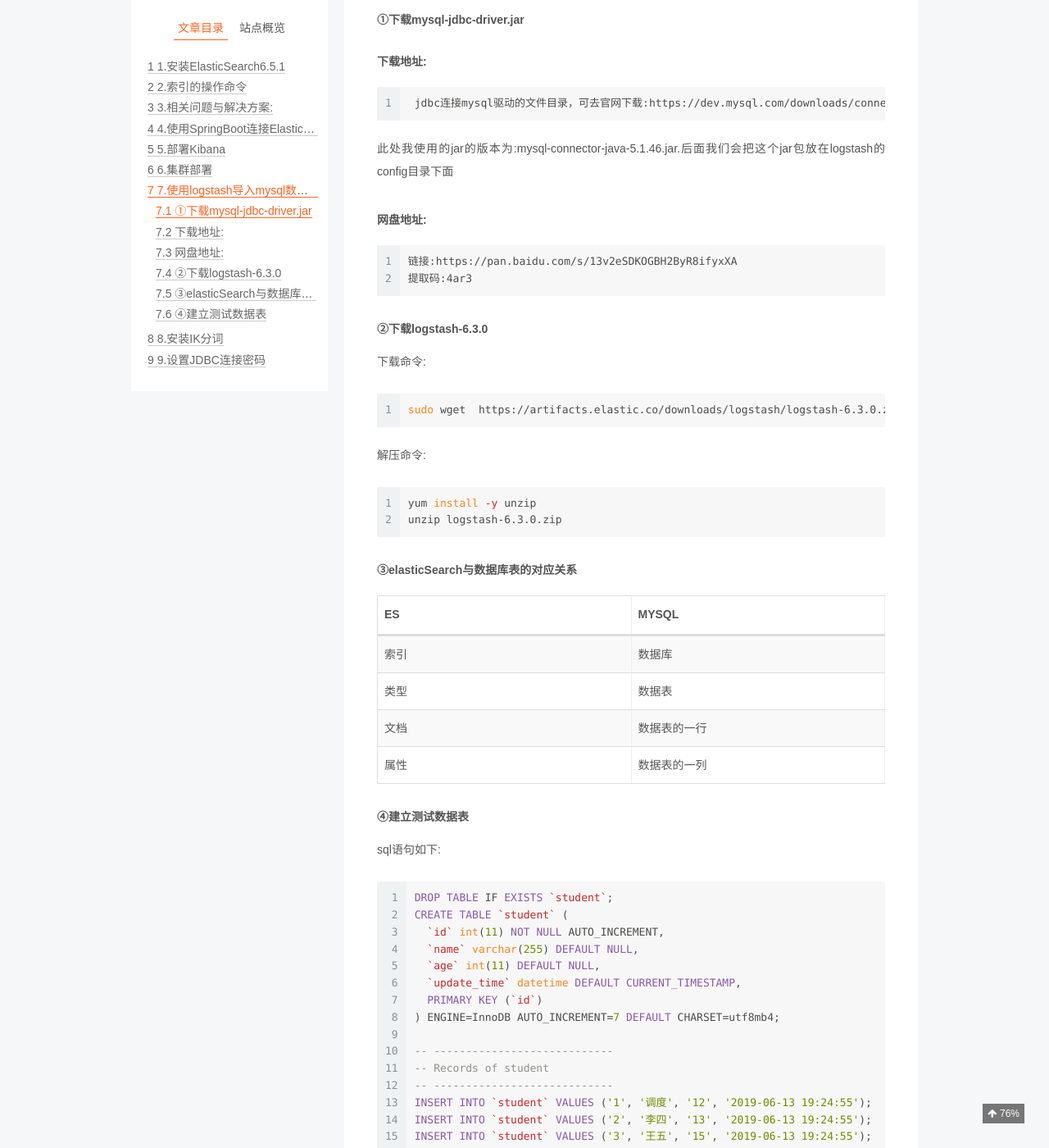
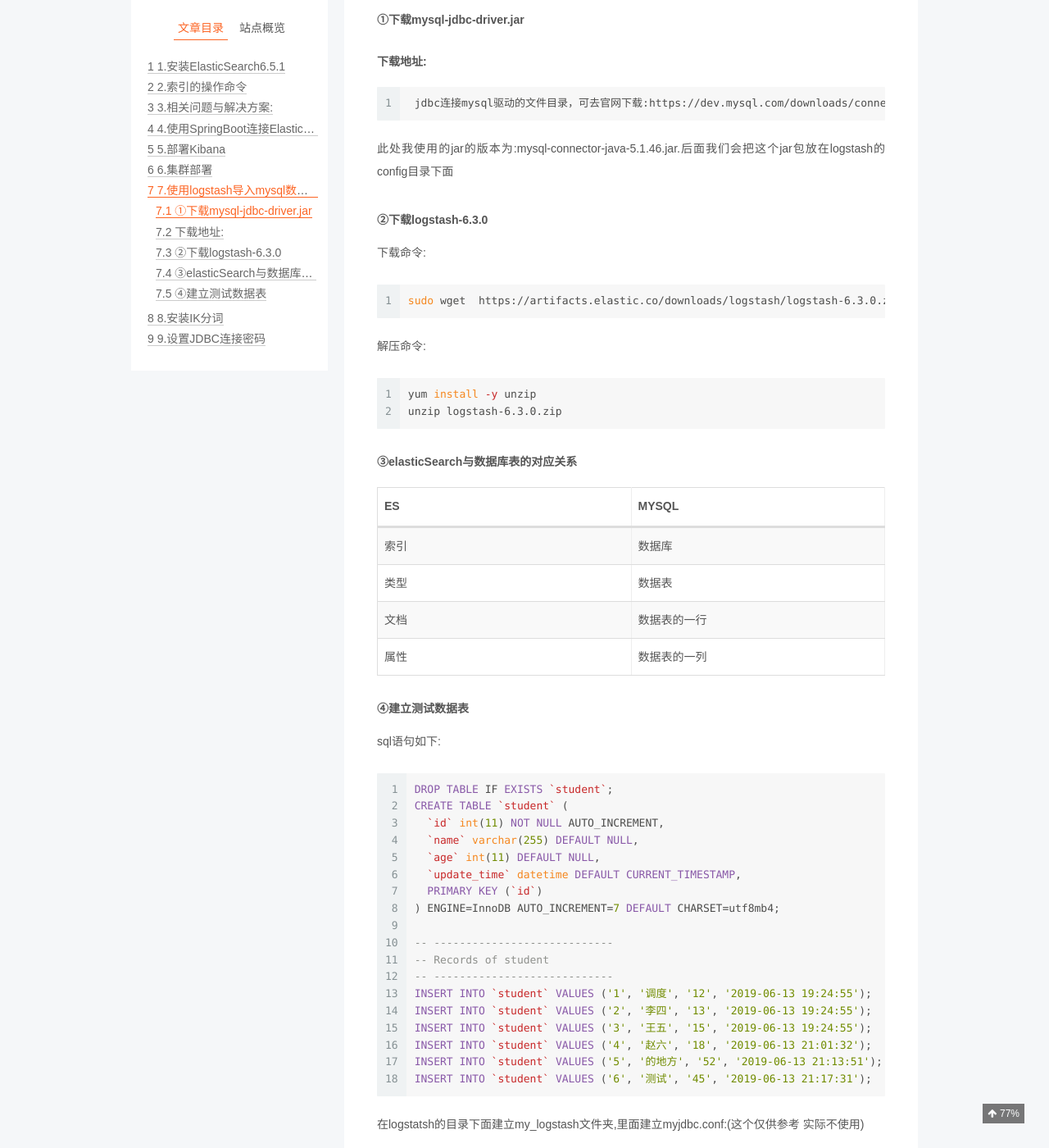
Before and after one commit to fengcharly/fengcharly.github.io, a Jekyll site: the page built from _posts/2020/2020-03-25-最全ElasticSearch6.5白金版本从构建ELK、集群搭建到和Mybatis结合操作详细讲解.md, in a window 1280 px wide and 1400 px high, scrolled down 14846 px. Shown: the whole window at 82% size. Built offline with Jekyll 4.4.1, drawn with Linux system fonts in a browser that asks for light colours; some web fonts are replaced; comment, search, counter and statistics services are not loaded.

Commit message:
修改文章

````diff
--- a/_posts/2020/2020-03-25-最全ElasticSearch6.5白金版本从构建ELK、集群搭建到和Mybatis结合操作详细讲解.md
+++ b/_posts/2020/2020-03-25-最全ElasticSearch6.5白金版本从构建ELK、集群搭建到和Mybatis结合操作详细讲解.md
@@ -669,13 +669,6 @@ Elasticsearch-jdbc工具包（废弃）,虽然是官方推荐的，但是已经
 
 此处我使用的jar的版本为:mysql-connector-java-5.1.46.jar.后面我们会把这个jar包放在logstash的config目录下面
 
-##### 网盘地址:
-
-```
-链接:https://pan.baidu.com/s/13v2eSDKOGBH2ByR8ifyxXA
-提取码:4ar3
-```
-
 ##### ②下载logstash-6.3.0
 
 下载命令:
````
